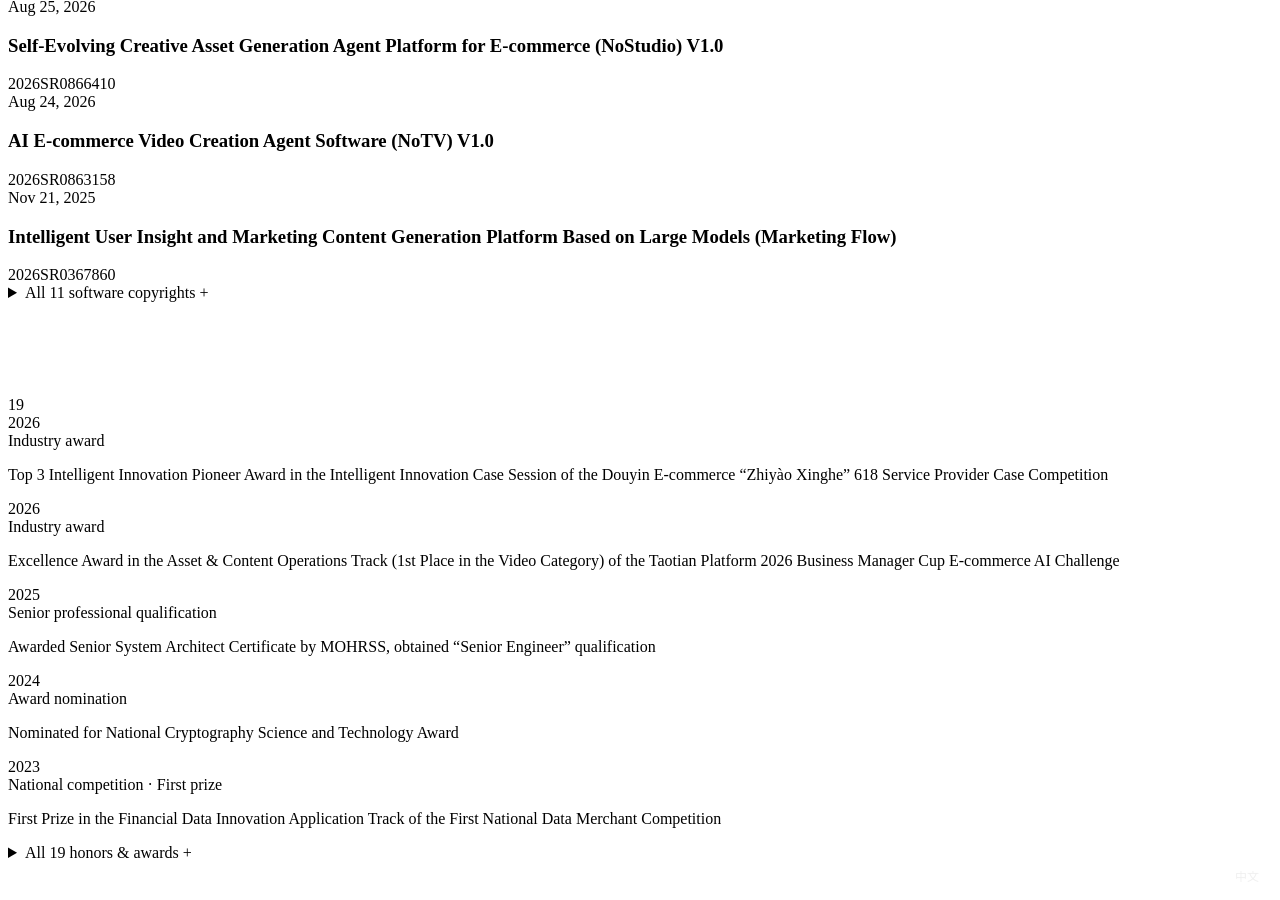
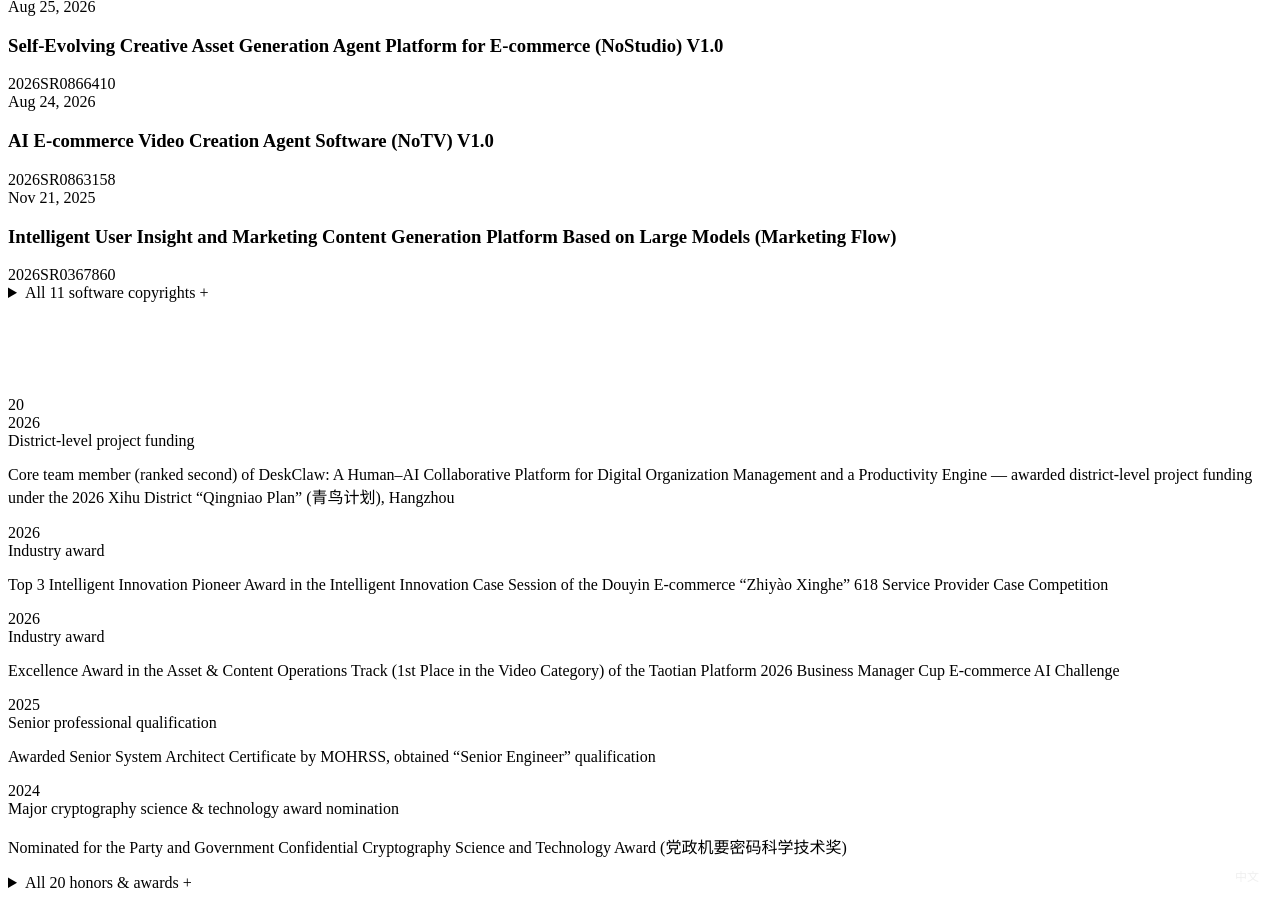
Before and after one commit to michaelice/michaelice.github.io, a Jekyll site: the page built from _pages/about.md, in a window 1280 px wide and 900 px high, scrolled down 1604 px. Built offline with Jekyll 4.4.1, drawn with Linux system fonts in a browser that asks for light colours; before the commit the page ends 2474 px from its top, so only the background shows below that.

Commit message:
Update project funding and cryptography award honors

```diff
--- a/_data/profile.json
+++ b/_data/profile.json
@@ -285,6 +285,12 @@
   "honors": [
     {
       "year": "2026",
+      "description": "Core team member (ranked second) of DeskClaw: A Human–AI Collaborative Platform for Digital Organization Management and a Productivity Engine — awarded district-level project funding under the 2026 Xihu District \"Qingniao Plan\" (青鸟计划), Hangzhou",
+      "recognition": "District-level project funding",
+      "recognition_kind": "district"
+    },
+    {
+      "year": "2026",
       "description": "Top 3 Intelligent Innovation Pioneer Award in the Intelligent Innovation Case Session of the Douyin E-commerce \"Zhiyào Xinghe\" 618 Service Provider Case Competition",
       "recognition": "Industry award",
       "recognition_kind": "industry"
@@ -303,9 +309,9 @@
     },
     {
       "year": "2024",
-      "description": "Nominated for National Cryptography Science and Technology Award",
-      "recognition": "Award nomination",
-      "recognition_kind": "nomination"
+      "description": "Nominated for the Party and Government Confidential Cryptography Science and Technology Award (党政机要密码科学技术奖)",
+      "recognition": "Major cryptography science & technology award nomination",
+      "recognition_kind": "academic"
     },
     {
       "year": "2023",
--- a/assets/css/profile-refresh.css
+++ b/assets/css/profile-refresh.css
@@ -131,7 +131,7 @@ footer { background: var(--soft); }
 .badge-academic { color: #655681; background: #ede8f2; border-color: #d4c9e2; }
 .badge-university { color: #5b6572; background: #e9edf1; border-color: #cdd5de; }
 .badge-professional { color: #5d5c78; background: #eaeaf2; border-color: #cfcfe0; }
-.badge-municipal { color: #526e5e; background: #e8eee5; border-color: #cbd8c5; }
+.badge-municipal, .badge-district { color: #526e5e; background: #e8eee5; border-color: #cbd8c5; }
 .archive-more { margin-top: 22px; }
 .archive-more > summary { display: flex; justify-content: space-between; align-items: center; padding: 16px 0; border-top: 1px solid #b3c7bf; color: #176f60; font-size: 13px; font-weight: 550; cursor: pointer; list-style: none; }
 .archive-more > summary::-webkit-details-marker { display: none; }
--- a/concepts/research-command-center.html
+++ b/concepts/research-command-center.html
@@ -570,7 +570,7 @@ redirect_from:
       <div class="impact-item"><strong>11</strong><span>Publications</span></div>
       <div class="impact-item"><strong>31</strong><span>Granted patents</span></div>
       <div class="impact-item"><strong>11</strong><span>Software copyrights</span></div>
-      <div class="impact-item"><strong>19+</strong><span>Major honors</span></div>
+      <div class="impact-item"><strong>{{ site.data.profile.honors.size }}</strong><span>Major honors</span></div>
     </div>
   </section>
 
```
